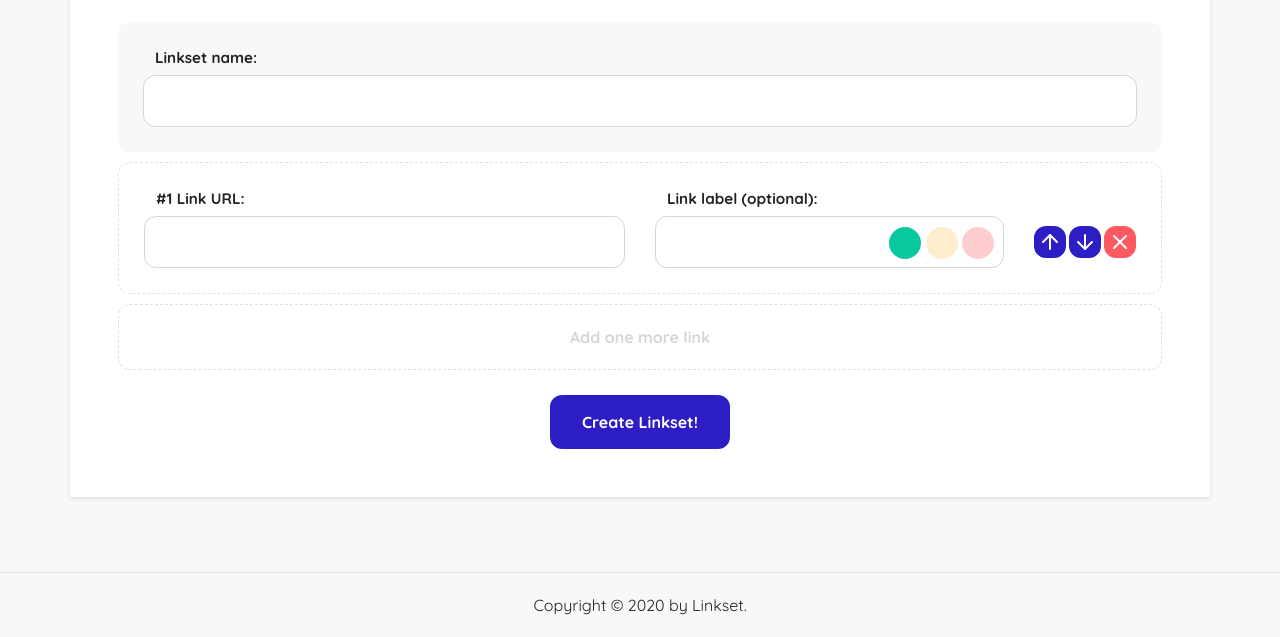
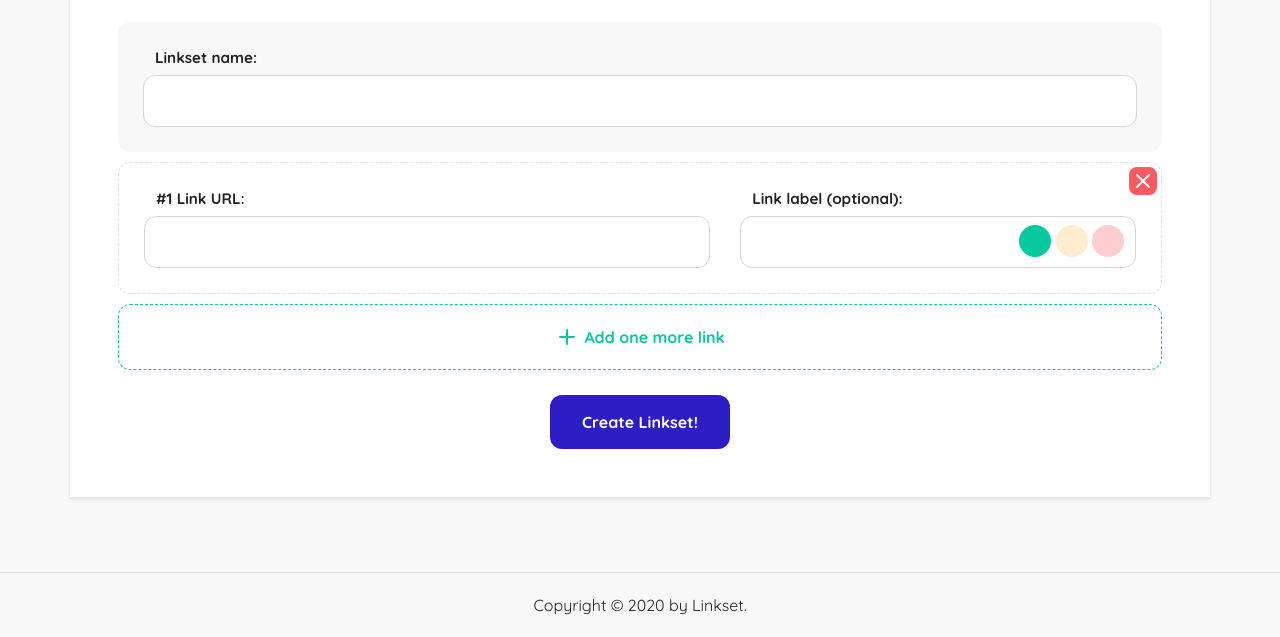
Before and after one commit to tommwrobel/tommwrobel.github.io, a plain HTML site: page linkset-add.html in a window 1280 px wide. Shown: the part 187-824 px from the top of the page. Drawn offline with nearby package versions, Linux system fonts and the light colour scheme.

Commit message:
New grid

```diff
--- a/css/style.css
+++ b/css/style.css
@@ -12,6 +12,7 @@
     --dark-red: #e5424a;
 	--yellow: #FCC75C;
 	--green: #08C8A0;
+	--light-green: #ecfffd;
 	--margin-root: 5px;
 }
 
@@ -66,22 +67,16 @@ body {
 .btn-icon {
     cursor: pointer;
     text-align: center;
-    width: 32px;
-    height: 32px;
+    width: 28px;
+    height: 28px;
     text-decoration: none;
-    justify-content: center;
-    display: inline-flex;
+    display: inline-block;
     align-items: center;
-	-webkit-border-radius: 12px;
-	-moz-border-radius: 12px;
-	border-radius: 12px;
+	-webkit-border-radius: 8px;
+	-moz-border-radius: 8px;
+	border-radius: 8px;
     border: solid 2px var(--primary-color);
-    margin-right: 3px;
 	transition: color .15s ease-in-out, background-color .15s ease-in-out, border-color .15s ease-in-out, box-shadow .15s ease-in-out;
-}
-
-.btn-icon:last-child {
-    margin-right: 0;
 }
 
 .btn-primary {
@@ -476,22 +471,6 @@ label {
     padding-left: 12px;
     margin: 10px 0 5px 0;
 }
-
-.link-options {
-	display: flex;
-}
-
-.input-radio {
-	width: 100%;
-	flex: 1;
-	display: block;
-}
-
-.options {
-	margin-top: 48px;
-	margin-left: 30px;
-}
-
 /*form-end*/
 
 
@@ -542,24 +521,60 @@ hr {
     border: dashed 1px var(--light-gray);
     border-radius: 12px;
     padding: 15px 25px 25px 25px;
-    margin: 10px 0;
+	margin: 10px 0;
+	display: block;
+	position: relative;
+}
+
+.link-container-buttons {
+	position: absolute;
+	top: 4px;
+	right: 4px;
+	z-index: 1200;
+}
+
+.link-container-buttons a {
+	margin-left: 2px;
+}
+
+.link-label-color-options {
+	position: absolute;
+	top: 46px;
+	right: 28px;
+}
+
+.link-label-color-options ~ input {
+	padding-right: 130px;
+}
+
+.link-container label {
+	position: relative;
+	z-index: 1;
 }
 
 .add-link-button {
+	display: -webkit-box;
+    display: -moz-box;
+    display: -ms-flexbox;
+    display: -webkit-flex;
+	display: flex;
+	align-items: center;
 	cursor: pointer;
-    padding: 20px;
+	padding: 20px;
     font-weight: bold;
-    color: var(--gray);
-    text-align: center;
+    color: var(--green);
+	text-align: center;
+	border-color: var(--green);
+    justify-content: center;
+}
+
+.add-link-button img {
+	display: inline;
+	margin-right: 5px;
 }
 
 .add-link-button:hover {
-	cursor: pointer;
-    padding: 20px;
-    font-weight: bold;
-    color: var(--green);
-    border-color: var(--green);
-    text-align: center;
+	background-color: var(--light-green);
 }
 
 /*subpage-content-end*/
--- a/js/script.js
+++ b/js/script.js
@@ -13,20 +13,8 @@ $(document).ready(function() {
 	});
 
 	$(wrapper).on("click",".remove_field_button", function(e){
-		e.preventDefault(); $(this).parent('div').parent('div').parent('div').parent('div').remove(); x--;
+		e.preventDefault(); $(this).parent('div').parent('div').remove(); x--;
     });
-
-    $(wrapper).on("click",".up_button", function(e){
-        e.preventDefault();
-        var wrapper = $(this).parent('div').parent('div').parent('div').parent('div').closest('div');
-        wrapper.insertBefore(wrapper.prev());
-    });
-
-    $(wrapper).on("click",".down_button", function(e){
-        e.preventDefault();
-        var wrapper = $(this).parent('div').parent('div').parent('div').parent('div').closest('div');
-        wrapper.insertAfter(wrapper.next());
-	});
 
 
 
--- a/linkset-add.html
+++ b/linkset-add.html
@@ -50,20 +50,23 @@
                 </div>
                 <div class="links-wrapper">
 
-                <div class="link-container">
-                    <div class="row">
-                        <div class="col-xl-6 col-lg-4 col-12">
-                            <label for="linkUrl">#1 Link URL:</label>
-                            <input type="text" name="linkUrl"/>
+                    <div class="link-container">
+
+                        <!--navigation+close buttons-->
+                        <div class="link-container-buttons">
+                            <a class="btn-icon btn-red remove_field_button"><img src="img/x.svg" alt="x"/></a>
                         </div>
 
-                        <div class="col-xl-6 col-lg-8 col-12 link-options">
 
+                        <div class="row">
+                            <div class="col-12 col-md-7">
+                                <label for="linkUrl">#1 Link URL:</label>
+                                <input type="text" name="linkUrl"/>
+                            </div>
 
-                            <div class="input-radio">
+                            <div class="col-12 col-md-5">
                                 <label for="linkUrl">Link label (optional):</label>
-
-                                <div class="inside">
+                                <div class="link-label-color-options">
                                     <label class="color-radio_container">
                                         <input type="radio" checked="checked" name="label-color" class="bg-green">
                                         <span class="checkmark bg-green"></span>
@@ -79,20 +82,14 @@
                                 </div>
                                 <input type="text" name="linkLabel"/>
                             </div>
-
-                            <div class="options">
-                                <a class="btn-icon btn-primary up_button"><img src="img/arrow-up.svg" alt="&uarr;"/></a><a class="btn-icon btn-primary down_button"><img src="img/arrow-down.svg" alt="&darr;"/></a><a class="btn-icon btn-red remove_field_button"><img src="img/x.svg" alt="x"/></a>
-                            </div>
-
                         </div>
-
                     </div>
-                </div>
 
                 </div>
 
                 <div class="link-container add-link-button">
-                    Add one more link
+                    <img src="img/plus.svg" alt="" />
+                    <span>Add one more link</span>
                 </div>
 
                 <div class="row txt-center margin-top-5">
```
Also changed, not shown: img/plus.svg (added).
